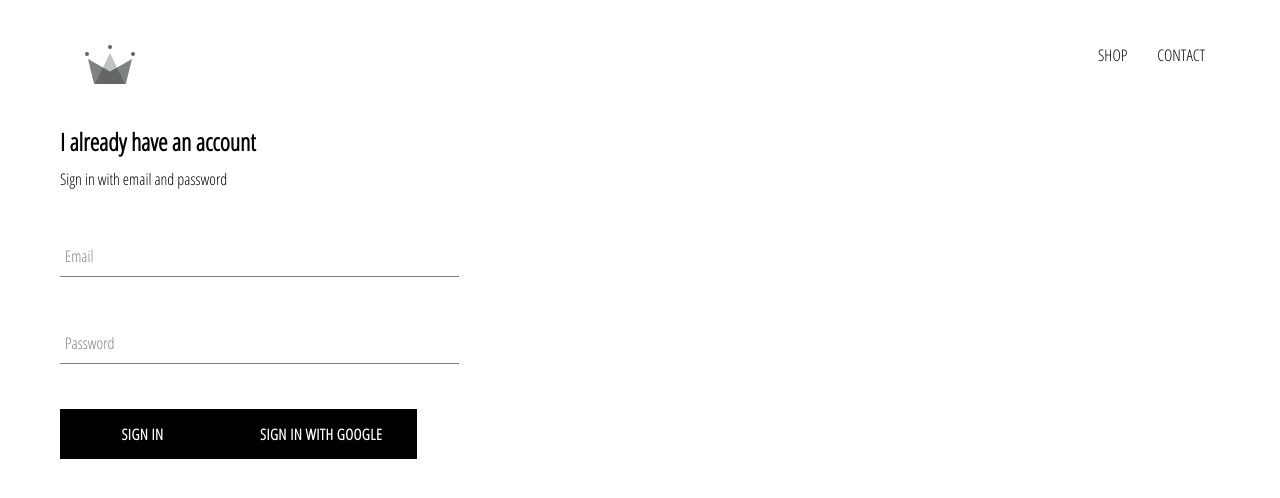
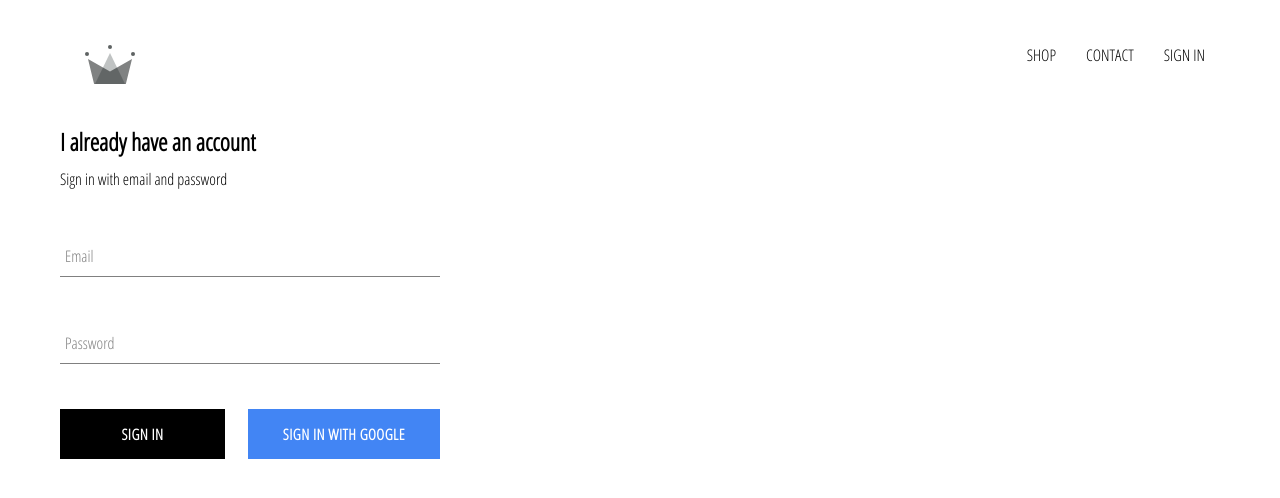
Before and after one commit to xandredp/crown-clothing, a React (Create React App) app: page /signin in a window 1280 px wide. Shown: the top 498 px of the page. Built offline with nearby package versions, Linux system fonts and the light colour scheme; no server answers.

Commit message:
sign in with google

```diff
--- a/src/App.css
+++ b/src/App.css
@@ -7,3 +7,7 @@
 	text-decoration: none;
 	color: black;
 }
+
+* {
+	box-sizing: border-box;
+}
--- a/src/App.js
+++ b/src/App.js
@@ -7,11 +7,34 @@
 import ShopPage from './pages/shop/shop.component';
 import Header from './components/header/header.component';
 import SignInAndSignUpPage from './pages/sign-in-sign-up/sign-in-sign-up.component';
+import { auth } from './firebase/firebase.utils';
 
-function App() {
+class App extends React.Component {
+  constructor(props) {
+    super(props)
+
+    this.state = {
+      currentUser: null
+    }
+  }
+
+  unsubscribeFromAuth = null;
+
+  componentDidMount() {
+    this.unsubscribeFromAuth = auth.onAuthStateChanged(user => {
+      this.setState({ currentUser: user });
+      console.log(user);
+    })
+  }
+
+  componentWillUnmount() {
+    this.unsubscribeFromAuth();
+  }
+
+  render() {
     return (
       <div>
-    <Header />
+        <Header currentUser={this.state.currentUser}/>
         <Switch>
           <Route exact path="/" component={HomePage}></Route>
           <Route path="/shop" component={ShopPage}></Route>
@@ -20,5 +43,6 @@
       </div>
     );
   }
+}
 
 export default App;
--- a/src/components/custom-button/custom-button.component.jsx
+++ b/src/components/custom-button/custom-button.component.jsx
@@ -2,9 +2,9 @@
 
 import './custom-button.styles.scss'
 
-const customButton = ({ children, ...otherProps }) => {
+const customButton = ({ children, isGoogleSignIn, ...otherProps }) => {
 	return (
-		<button className="custom-button" {...otherProps}>
+		<button className={`${isGoogleSignIn ? 'google-sign-in' : ''} custom-button`} {...otherProps}>
 			{
 				children
 			}
--- a/src/components/custom-button/custom-button.styles.scss
+++ b/src/components/custom-button/custom-button.styles.scss
@@ -19,4 +19,13 @@
 	  color: black;
 	  border: 1px solid black;
 	}
+
+	&.google-sign-in {
+		background: #4285f4;
+		color: white;
+		&:hover {
+			background: #357ae8;
+			border: none;
+		}
+	}
   }
--- a/src/components/header/header.component.jsx
+++ b/src/components/header/header.component.jsx
@@ -2,8 +2,9 @@
 import './header.styles.scss'
 import { Link } from 'react-router-dom'
 import { ReactComponent as Logo } from '../../assets/crown.svg'
+import { auth } from '../../firebase/firebase.utils'
 
-const Header = () => {
+const Header = ({ currentUser }) => {
 	return (
 		<div className="header">
 			<Link to="/" className="logo-container">
@@ -12,6 +13,12 @@
 			<div className="options">
 				<Link to="/shop" className="option">SHOP</Link>
 				<Link to="/shop" className="option">CONTACT</Link>
+				{
+					currentUser ?
+					<div className="option" onClick={ () => auth.signOut() }>SIGN OUT</div>
+					:
+					<Link className="option" to="/signin">SIGN IN</Link>
+				}
 			</div>
 		</div>
 	)
--- a/src/components/header/header.styles.scss
+++ b/src/components/header/header.styles.scss
@@ -20,6 +20,7 @@
 
 	  .option {
 		padding: 10px 15px;
+		cursor: pointer;
 	  }
 	}
   }
--- a/src/components/sign-in/sign-in.component.jsx
+++ b/src/components/sign-in/sign-in.component.jsx
@@ -47,8 +47,10 @@
 						label="Password"
 						required>
 					</FormInput>
-					<CustomButton type="submit">Sign In</CustomButton>
-					<CustomButton onClick={signInWithGoogle}>Sign In With Google</CustomButton>
+					<div className="buttons">
+						<CustomButton type="submit">Sign In</CustomButton>
+						<CustomButton onClick={signInWithGoogle} isGoogleSignIn>Sign In With Google</CustomButton>
+					</div>
 				</form>
 			</div>
 		)
--- a/src/components/sign-in/sign-in.styles.scss
+++ b/src/components/sign-in/sign-in.styles.scss
@@ -1,9 +1,15 @@
 .sign-in {
-	width: 30vw;
+	width: 380px;
 	display: flex;
 	flex-direction: column;
 
 	.title {
 		margin: 10px 0px;
 	}
+
+	.buttons {
+		display: flex;
+		justify-content: space-between;
+		align-items: center;
+	}
 }
```
Lines whose indentation alone changed are shown as unchanged.
